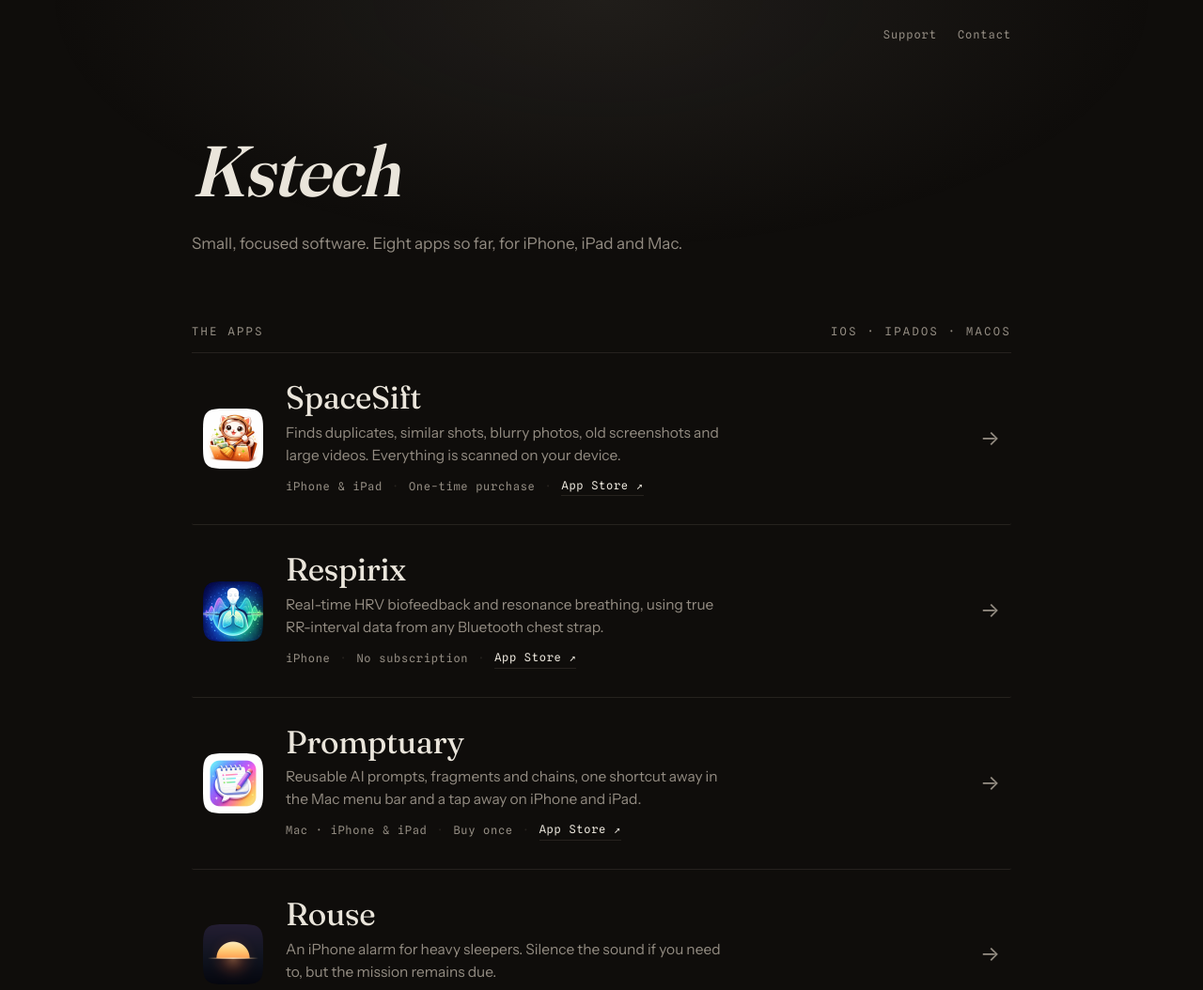
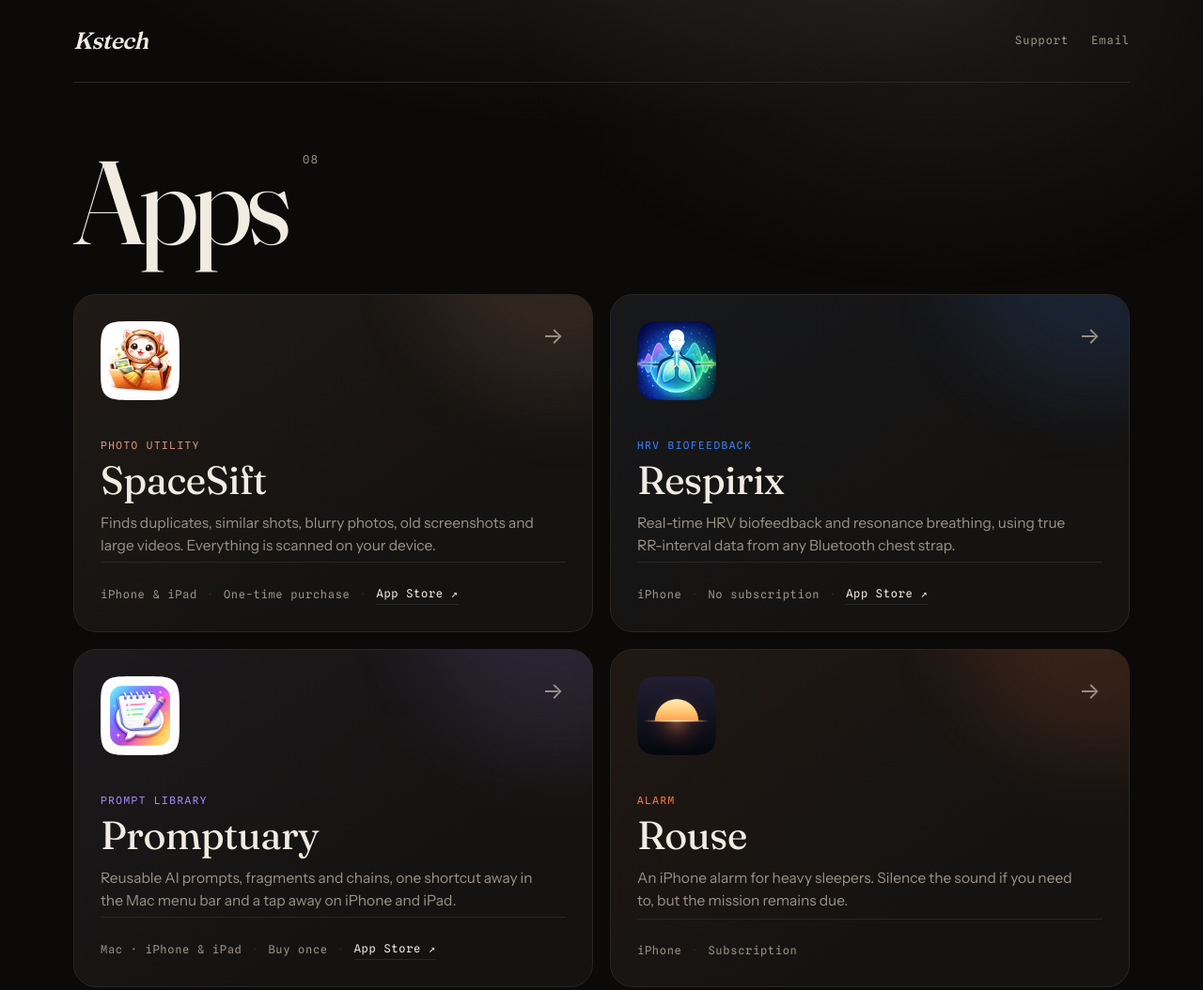
Before and after one commit to kimsyversen/kstech.no, a plain HTML site: page index.html in a window 1280 px wide. Shown: the top 1054 px of the page at 94% size. Drawn offline with Linux system fonts and the light colour scheme.

Commit message:
feat: redesign portfolio as app gallery

```diff
--- a/index.html
+++ b/index.html
@@ -4,10 +4,10 @@
 <meta charset="utf-8">
 <meta name="viewport" content="width=device-width, initial-scale=1">
 <title>Kstech</title>
-<meta name="description" content="Kstech builds small, focused software. Currently SpaceSift, Respirix, Promptuary, Rouse, Lull, SkyHop, Pacing Guard and Attune for iPhone, iPad and Mac.">
-<meta name="theme-color" content="#0F0D0B">
+<meta name="description" content="Apps from Kstech: SpaceSift, Respirix, Promptuary, Rouse, Lull, SkyHop, Pacing Guard and Attune.">
+<meta name="theme-color" content="#0B0A09">
 <meta property="og:title" content="Kstech">
-<meta property="og:description" content="Kstech builds small, focused software. Eight apps for iPhone, iPad and Mac.">
+<meta property="og:description" content="SpaceSift, Respirix, Promptuary, Rouse, Lull, SkyHop, Pacing Guard and Attune.">
 <meta property="og:type" content="website">
 <meta property="og:image" content="https://kstech.no/assets/og/kstech.png">
 <meta property="og:url" content="https://kstech.no/">
@@ -33,11 +33,11 @@
 
 <style>
   :root{
-    --ink:#0F0D0B;        /* warm near-black page ground */
-    --card:#161311;       /* row surface */
-    --line:#26221E;       /* hairlines */
-    --bone:#EAE5DB;       /* primary text */
-    --mist:#938C82;       /* secondary text */
+    --ink:#0B0A09;        /* warm near-black page ground */
+    --card:#151311;       /* app surface */
+    --line:#2A2622;       /* hairlines */
+    --bone:#F1ECE2;       /* primary text */
+    --mist:#9A9287;       /* secondary text */
     --serif:"Fraunces", Georgia, "Times New Roman", serif;
     --sans:"Instrument Sans", system-ui, -apple-system, sans-serif;
     --mono:"Spline Sans Mono", ui-monospace, "SF Mono", Menlo, monospace;
@@ -48,7 +48,10 @@
   *{ box-sizing:border-box; margin:0; padding:0; }
   html{ scroll-behavior:smooth; }
   body{
-    background:var(--ink);
+    min-height:100vh;
+    background:
+      radial-gradient(900px 520px at 50% -240px, #2B2520 0%, transparent 72%),
+      var(--ink);
     color:var(--bone);
     font-family:var(--sans);
     font-size:16px;
@@ -58,7 +61,7 @@
   a{ color:inherit; text-decoration:none; }
   :focus-visible{ outline:2px solid var(--bone); outline-offset:3px; border-radius:2px; }
 
-  .wrap{ max-width:920px; margin:0 auto; padding:0 24px; }
+  .wrap{ max-width:1180px; margin:0 auto; padding:0 28px; }
 
   /* ---------- ambient light ----------
      A single wash behind everything that takes on the color of the app
@@ -66,8 +69,8 @@
      :has() list below. */
   .ambient{
     position:fixed; inset:0; z-index:-1; pointer-events:none;
-    background:radial-gradient(64% 46% at 50% 0%,
-      color-mix(in srgb, var(--ambient) 13%, transparent) 0%, transparent 72%);
+    background:radial-gradient(50% 54% at 78% 0%,
+      color-mix(in srgb, var(--ambient) 12%, transparent) 0%, transparent 72%);
     transition:background .55s ease;
   }
   @supports not (background: color-mix(in srgb, red 10%, blue)){
@@ -84,66 +87,97 @@
 
   /* ---------- header ---------- */
   .top{
-    display:flex; justify-content:flex-end; align-items:baseline;
-    padding:28px 0 0; gap:22px;
+    min-height:88px;
+    display:flex; justify-content:space-between; align-items:center;
+    border-bottom:1px solid var(--line);
+    gap:28px;
   }
   .top a{
     font-family:var(--mono); font-size:12px; letter-spacing:.08em;
     color:var(--mist);
   }
   .top a:hover{ color:var(--bone); }
+  .top .wordmark{
+    font-family:var(--serif); font-size:25px; font-weight:560;
+    font-style:italic; letter-spacing:-.02em; color:var(--bone);
+  }
+  .top nav{ display:flex; align-items:center; gap:24px; }
 
   /* ---------- hero ---------- */
-  .hero{ padding:96px 0 72px; }
+  .hero{ padding:72px 0 42px; }
   h1{
     font-family:var(--serif);
     font-weight:430;
-    font-size:clamp(42px, 8vw, 76px);
-    line-height:1.02;
-    letter-spacing:-0.015em;
-    max-width:14ch;
+    font-size:clamp(64px, 11vw, 126px);
+    line-height:.88;
+    letter-spacing:-.05em;
+    display:flex; align-items:flex-start; gap:18px;
   }
-  h1 em{ font-style:italic; font-weight:560; }
-  .hero p.lede{
-    margin-top:26px; max-width:52ch; color:var(--mist); font-size:17px;
+  h1 .count{
+    margin-top:.35em;
+    font-family:var(--mono); font-size:12px; font-weight:400;
+    line-height:1; letter-spacing:.12em; color:var(--mist);
   }
 
-  /* ---------- shelf ---------- */
-  .shelf-label{
-    display:flex; justify-content:space-between; align-items:baseline;
-    border-bottom:1px solid var(--line);
-    padding-bottom:12px;
-    font-family:var(--mono); font-size:12px; letter-spacing:.2em;
-    text-transform:uppercase; color:var(--mist);
+  /* ---------- app gallery ---------- */
+  .shelf{
+    list-style:none;
+    display:grid;
+    grid-template-columns:repeat(2, minmax(0, 1fr));
+    gap:18px;
   }
-  .shelf{ list-style:none; }
   .row{
     position:relative;
-    display:grid;
-    grid-template-columns:64px 1fr auto;
-    gap:24px;
-    align-items:center;
-    padding:30px 12px;
-    border-bottom:1px solid var(--line);
-    border-radius:2px;
-    transition:background-color .25s ease;
+    min-height:360px;
+    display:flex; flex-direction:column; align-items:flex-start;
+    padding:28px;
+    border:1px solid var(--line);
+    border-radius:24px;
+    overflow:hidden;
+    background:var(--card);
+    background:
+      linear-gradient(145deg,
+        color-mix(in srgb, var(--accent) 5%, var(--card)),
+        var(--card) 66%);
+    transition:
+      transform .28s ease,
+      border-color .28s ease,
+      background-color .28s ease;
+  }
+  .row::before{
+    content:"";
+    position:absolute; width:300px; height:300px; top:-190px; right:-120px;
+    border-radius:50%;
+    background:var(--accent);
+    opacity:.13;
+    filter:blur(44px);
+    pointer-events:none;
+    transition:opacity .28s ease, transform .35s ease;
+  }
+  .row > div{
+    position:relative; z-index:1;
+    width:100%; flex:1;
+    display:flex; flex-direction:column;
+    margin-top:42px;
   }
   @media (hover:hover){
-    .row:hover{ background:var(--card); }
-    .row:hover .go{ transform:translateX(4px); color:var(--accent); }
-    .row:hover .tile{ transform:scale(1.04); }
-    @supports (background: color-mix(in srgb, red 10%, blue)){
-      .row:hover{ background:color-mix(in srgb, var(--accent) 7%, var(--card)); }
+    .row:hover{
+      transform:translateY(-4px);
+      border-color:color-mix(in srgb, var(--accent) 45%, var(--line));
     }
+    .row:hover::before{ opacity:.24; transform:translate(-20px, 28px) scale(1.15); }
+    .row:hover .go{ transform:translate(3px, -3px); color:var(--accent); }
+    .row:hover .tile{ transform:scale(1.055); }
   }
 
   /* Superellipse, not a rounded rectangle. Same curve Apple uses for
      icons, so the artwork sits in the shape it was drawn for. */
   .tile{
     position:relative;
-    width:64px; height:64px;
+    z-index:1;
+    width:84px; height:84px;
     display:grid; place-items:center;
-    font-family:var(--serif); font-weight:560; font-size:26px;
+    font-family:var(--serif); font-weight:560; font-size:30px;
     color:var(--accent);
     background:
       radial-gradient(120% 120% at 20% 15%,
@@ -164,12 +198,22 @@
 
   .row h2{
     font-family:var(--serif); font-weight:430;
-    font-size:clamp(24px, 4vw, 34px);
+    font-size:clamp(30px, 4vw, 42px);
     line-height:1.05; letter-spacing:-0.01em;
   }
-  .row .desc{ margin-top:7px; color:var(--mist); max-width:46ch; font-size:15.5px; }
+  .row .kind{
+    margin-bottom:8px;
+    font-family:var(--mono); font-size:11px; line-height:1.2;
+    letter-spacing:.14em; text-transform:uppercase; color:var(--accent);
+  }
+  .row .desc{
+    margin-top:12px; color:var(--mist);
+    max-width:46ch; font-size:15.5px; line-height:1.55;
+  }
   .row .meta{
-    margin-top:11px;
+    width:100%;
+    margin-top:auto; padding-top:24px;
+    border-top:1px solid var(--line);
     font-family:var(--mono); font-size:12px; letter-spacing:.06em;
     color:var(--mist);
     display:flex; flex-wrap:wrap; gap:6px 0; align-items:center;
@@ -185,14 +229,15 @@
 
   .row a.main::after{ content:""; position:absolute; inset:0; z-index:1; }
   .go{
-    font-size:22px; color:var(--mist);
+    position:absolute; z-index:2; top:32px; right:30px;
+    font-size:24px; line-height:1; color:var(--mist);
     transition:transform .25s ease, color .25s ease;
-    justify-self:end;
   }
 
   /* ---------- footer ---------- */
   footer{
-    padding:72px 0 56px;
+    margin-top:54px; padding:26px 0 52px;
+    border-top:1px solid var(--line);
     font-family:var(--mono); font-size:12px; letter-spacing:.06em;
     color:var(--mist);
     display:flex; flex-wrap:wrap; gap:10px 28px;
@@ -205,28 +250,34 @@
   @media (prefers-reduced-motion: no-preference){
     /* `backwards` fill, with the hidden state only inside the keyframe, so an
        animation that never plays leaves the content visible rather than blank. */
-    .hero > *, .shelf-label, .shelf li{
+    .top, .hero > *, .shelf li{
       animation:rise .6s ease backwards;
     }
-    h1{ animation-delay:.05s } .lede{ animation-delay:.14s }
-    .shelf-label{ animation-delay:.24s }
-    .shelf li:nth-child(1){ animation-delay:.3s }
-    .shelf li:nth-child(2){ animation-delay:.36s }
-    .shelf li:nth-child(3){ animation-delay:.42s }
-    .shelf li:nth-child(4){ animation-delay:.48s }
-    .shelf li:nth-child(5){ animation-delay:.54s }
-    .shelf li:nth-child(6){ animation-delay:.60s }
-    .shelf li:nth-child(7){ animation-delay:.66s }
-    .shelf li:nth-child(8){ animation-delay:.72s }
+    .top{ animation-delay:.02s }
+    h1{ animation-delay:.08s }
+    .shelf li:nth-child(1){ animation-delay:.16s }
+    .shelf li:nth-child(2){ animation-delay:.20s }
+    .shelf li:nth-child(3){ animation-delay:.24s }
+    .shelf li:nth-child(4){ animation-delay:.28s }
+    .shelf li:nth-child(5){ animation-delay:.32s }
+    .shelf li:nth-child(6){ animation-delay:.36s }
+    .shelf li:nth-child(7){ animation-delay:.40s }
+    .shelf li:nth-child(8){ animation-delay:.44s }
     @keyframes rise{ from{ opacity:0; transform:translateY(10px); } }
   }
 
   /* ---------- mobile ---------- */
-  @media (max-width:600px){
-    .row{ grid-template-columns:52px 1fr; gap:18px; padding:26px 6px; }
-    .tile{ width:52px; height:52px; font-size:22px; }
-    .go{ display:none; }
-    .hero{ padding:72px 0 56px; }
+  @media (max-width:760px){
+    .wrap{ padding:0 18px; }
+    .top{ min-height:74px; }
+    .top nav{ gap:16px; }
+    .top nav a:last-child{ display:none; }
+    .hero{ padding:54px 0 30px; }
+    .shelf{ grid-template-columns:1fr; gap:14px; }
+    .row{ min-height:330px; padding:24px; border-radius:20px; }
+    .row > div{ margin-top:34px; }
+    .tile{ width:74px; height:74px; font-size:27px; }
+    .go{ top:28px; right:26px; }
   }
 
   /* ---------- page transitions ----------
@@ -246,27 +297,24 @@
 <div class="wrap">
 
   <header class="top">
-    <a href="/support/">Support</a>
-    <a href="#contact">Contact</a>
+    <a class="wordmark" href="/" aria-label="Kstech home">Kstech</a>
+    <nav aria-label="Site navigation">
+      <a href="/support/">Support</a>
+      <a href="mailto:kstechnodev@gmail.com">Email</a>
+    </nav>
   </header>
 
+  <main>
   <section class="hero">
-    <h1><em>Kstech</em></h1>
-    <p class="lede">
-      Small, focused software. Eight apps so far, for iPhone, iPad and Mac.
-    </p>
+    <h1>Apps <span class="count" aria-label="8 apps">08</span></h1>
   </section>
-
-  <div class="shelf-label">
-    <span>The apps</span>
-    <span>iOS · iPadOS · macOS</span>
-  </div>
 
   <ul class="shelf">
 
     <li class="row" style="--accent:#D89878"> <!-- spacesift.app dark --accent -->
       <span class="tile" style="view-transition-name:icon-spacesift" aria-hidden="true">S<img src="/spacesift/assets/app-icon.png" alt="" onerror="this.remove()"></span>
       <div>
+        <p class="kind">Photo utility</p>
         <a class="main" href="https://spacesift-website.pages.dev/"><h2>SpaceSift</h2></a>
         <p class="desc">Finds duplicates, similar shots, blurry photos, old screenshots and large videos. Everything is scanned on your device.</p>
         <p class="meta">
@@ -281,6 +329,7 @@
     <li class="row" style="--accent:#3B82F6"> <!-- respirix.app --accent -->
       <span class="tile" style="view-transition-name:icon-respirix" aria-hidden="true">R<img src="/respirix/assets/app-icon.png" alt="" onerror="this.remove()"></span>
       <div>
+        <p class="kind">HRV biofeedback</p>
         <a class="main" href="https://respirix-website.pages.dev/"><h2>Respirix</h2></a>
         <p class="desc">Real-time HRV biofeedback and resonance breathing, using true RR-interval data from any Bluetooth chest strap.</p>
         <p class="meta">
@@ -295,6 +344,7 @@
     <li class="row" style="--accent:#A78BFA"> <!-- promptuaryapp.com dark --accent -->
       <span class="tile" style="view-transition-name:icon-promptuary" aria-hidden="true">Pr<img src="/promptuary/assets/app-icon.png" alt="" onerror="this.remove()"></span>
       <div>
+        <p class="kind">Prompt library</p>
         <a class="main" href="https://promptuary-website.pages.dev/"><h2>Promptuary</h2></a>
         <p class="desc">Reusable AI prompts, fragments and chains, one shortcut away in the Mac menu bar and a tap away on iPhone and iPad.</p>
         <p class="meta">
@@ -309,6 +359,7 @@
     <li class="row" style="--accent:#FF7A45"> <!-- rouseapp.pages.dev --sunrise -->
       <span class="tile" style="view-transition-name:icon-rouse" aria-hidden="true">R<img src="/assets/apps/rouse.png" alt="" onerror="this.remove()"></span>
       <div>
+        <p class="kind">Alarm</p>
         <a class="main" href="https://rouseapp.pages.dev/"><h2>Rouse</h2></a>
         <p class="desc">An iPhone alarm for heavy sleepers. Silence the sound if you need to, but the mission remains due.</p>
         <p class="meta">
@@ -322,6 +373,7 @@
     <li class="row" style="--accent:#C8925B"> <!-- lull-website.pages.dev; accent still to verify -->
       <span class="tile" style="view-transition-name:icon-lull" aria-hidden="true">L<img src="/assets/apps/lull.png" alt="" onerror="this.remove()"></span>
       <div>
+        <p class="kind">Sound &amp; sleep</p>
         <a class="main" href="https://lull-website.pages.dev/"><h2>Lull</h2></a>
         <p class="desc">White noise, nature sounds and ambient mixes that play all night. For sleep, babies, calm and focus.</p>
         <p class="meta">
@@ -335,6 +387,7 @@
     <li class="row" style="--accent:#7BFFB3"> <!-- skyhop-a7j.pages.dev --accent -->
       <span class="tile" style="view-transition-name:icon-skyhop" aria-hidden="true">S<img src="/assets/apps/skyhop.png" alt="" onerror="this.remove()"></span>
       <div>
+        <p class="kind">Arcade game</p>
         <a class="main" href="https://skyhop-a7j.pages.dev/"><h2>SkyHop</h2></a>
         <p class="desc">Steer Lumen through an endless climb, chain floor-skipping hops, collect boosters and take on the daily challenge.</p>
         <p class="meta">
@@ -349,6 +402,7 @@
     <li class="row" style="--accent:#4D94E8"> <!-- pacingguard.app dark --accent -->
       <span class="tile" style="view-transition-name:icon-pacingguard" aria-hidden="true">P<img src="/pacingguard/assets/app-icon.png" alt="" onerror="this.remove()"></span>
       <div>
+        <p class="kind">Activity pacing</p>
         <a class="main" href="https://pacingguard-website.pages.dev/"><h2>Pacing Guard</h2></a>
         <p class="desc">Timed GO and REST intervals with voice cues and heart-rate monitoring. Built for ME/CFS and Long COVID.</p>
         <p class="meta">
@@ -363,6 +417,7 @@
     <li class="row" style="--accent:#E8674C"> <!-- attune-ev8.pages.dev --coral -->
       <span class="tile" style="view-transition-name:icon-attune" aria-hidden="true">A<img src="/assets/apps/attune.svg" alt="" onerror="this.remove()"></span>
       <div>
+        <p class="kind">Guided breathing</p>
         <a class="main" href="https://attune-ev8.pages.dev/"><h2>Attune</h2></a>
         <p class="desc">Paced breathing with live heart-rhythm feedback, designed for iPhone. Start with the pacer or connect a compatible monitor.</p>
         <p class="meta">
@@ -374,6 +429,7 @@
     </li>
 
   </ul>
+  </main>
 
   <footer id="contact">
     <span>© 2026 Kstech</span>
```
Also changed, not shown: assets/og/kstech.png, 1 other file.
